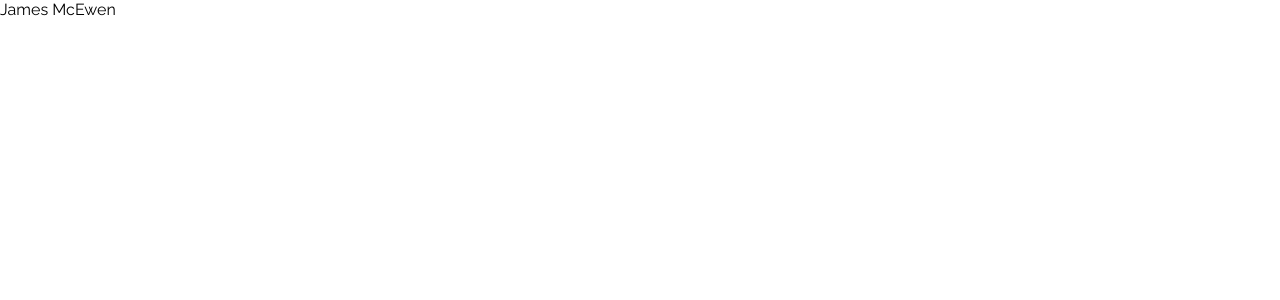
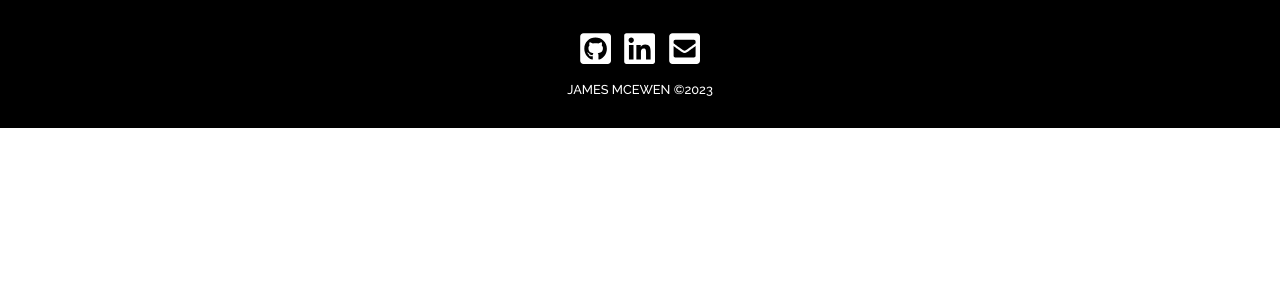
Before and after one commit to jemcewen/portfolio, a React (Create React App) app: page / in a window 1280 px wide. Shown: the top 300 px of the page. Built offline with nearby package versions, Linux system fonts and the light colour scheme; the HTML template or start-up script is replaced by a standard one.

Commit message:
Add footer

```diff
--- a/package.json
+++ b/package.json
@@ -8,6 +8,7 @@
     "@testing-library/user-event": "^13.5.0",
     "react": "^18.2.0",
     "react-dom": "^18.2.0",
+    "react-icons": "^4.7.1",
     "react-scripts": "5.0.1",
     "web-vitals": "^2.1.4"
   },
--- a/src/App.js
+++ b/src/App.js
@@ -1,4 +1,9 @@
+import Footer from './components/layout/Footer/Footer';
 const App = () => {
-  return <div>James McEwen</div>;
+  return (
+    <div>
+      <Footer />
+    </div>
+  );
 };
 export default App;
--- /dev/null
+++ b/src/components/layout/Footer/Footer.jsx
@@ -0,0 +1,27 @@
+import { FaGithubSquare, FaLinkedin, FaEnvelopeSquare } from 'react-icons/fa';
+import styles from './Footer.module.css';
+
+const Footer = () => {
+  const footerYear = new Date().getFullYear();
+  return (
+    <footer className={styles.footer}>
+      <div className={styles.socials}>
+        <a href='https://github.com/jemcewen' target='_blank' rel='noreferrer'>
+          <FaGithubSquare className={styles.icon} />
+        </a>
+        <a href='https://www.linkedin.com/' target='_blank' rel='noreferrer'>
+          <FaLinkedin className={styles.icon} />
+        </a>
+        <a
+          href='mailto:jamesmcewen5@gmail.com'
+          target='_blank'
+          rel='noreferrer'
+        >
+          <FaEnvelopeSquare className={styles.icon} />
+        </a>
+      </div>
+      <p className={styles.copyright}>James McEwen &copy;{footerYear}</p>
+    </footer>
+  );
+};
+export default Footer;
--- /dev/null
+++ b/src/components/layout/Footer/Footer.module.css
@@ -0,0 +1,33 @@
+.footer {
+  display: flex;
+  flex-direction: column;
+  justify-content: center;
+  align-items: center;
+  height: 8rem;
+  gap: 0.5rem;
+  background-color: black;
+  color: white;
+}
+
+.socials {
+  font-size: 2.2rem;
+  display: flex;
+  gap: 0.6rem;
+  justify-content: space-between;
+}
+
+.icon {
+  transition: transform 200ms ease-in-out;
+  color: white;
+}
+
+.icon:hover {
+  transform: scale(1.2);
+  color: #81c4ff;
+}
+
+.copyright {
+  font-size: 0.8rem;
+  font-weight: 500;
+  text-transform: uppercase;
+}
```
Also changed, not shown: 1 other file (tests, documents, lock files or other folders).
